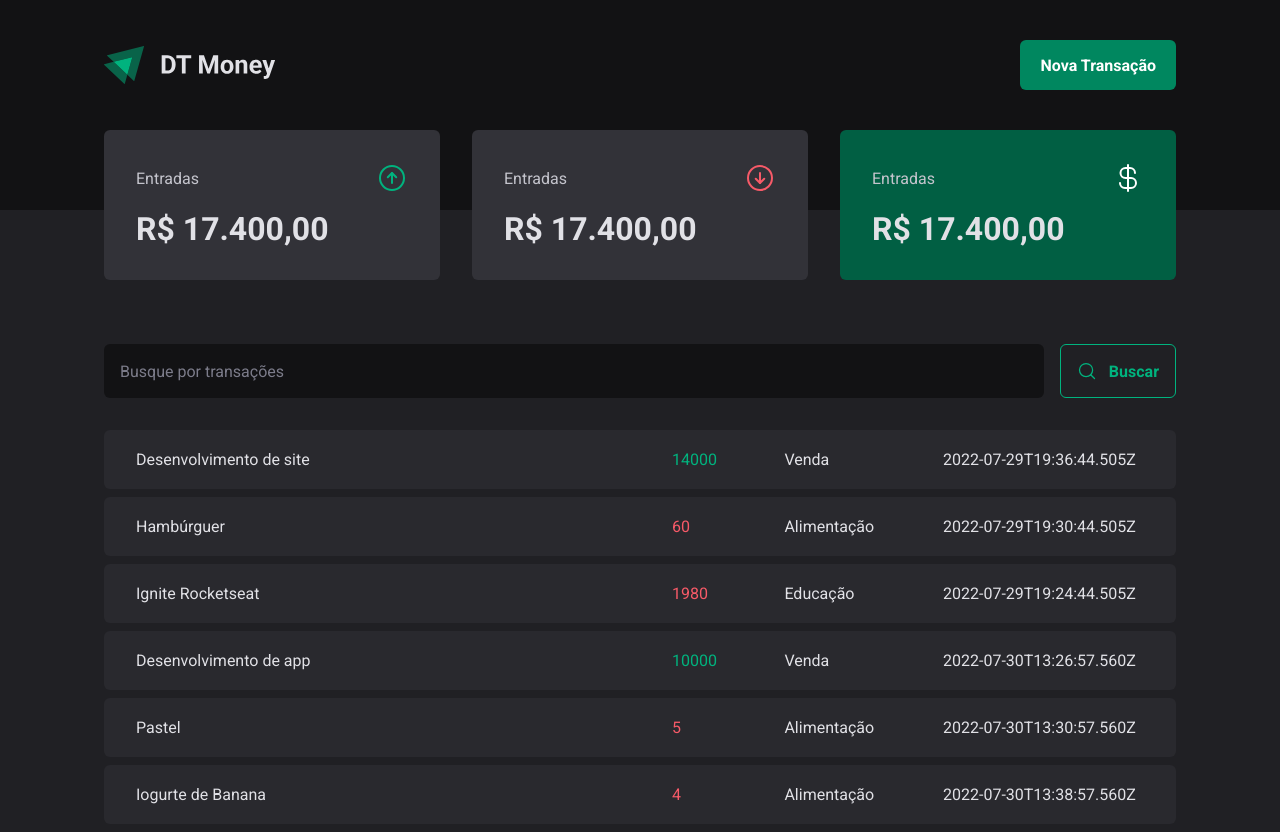
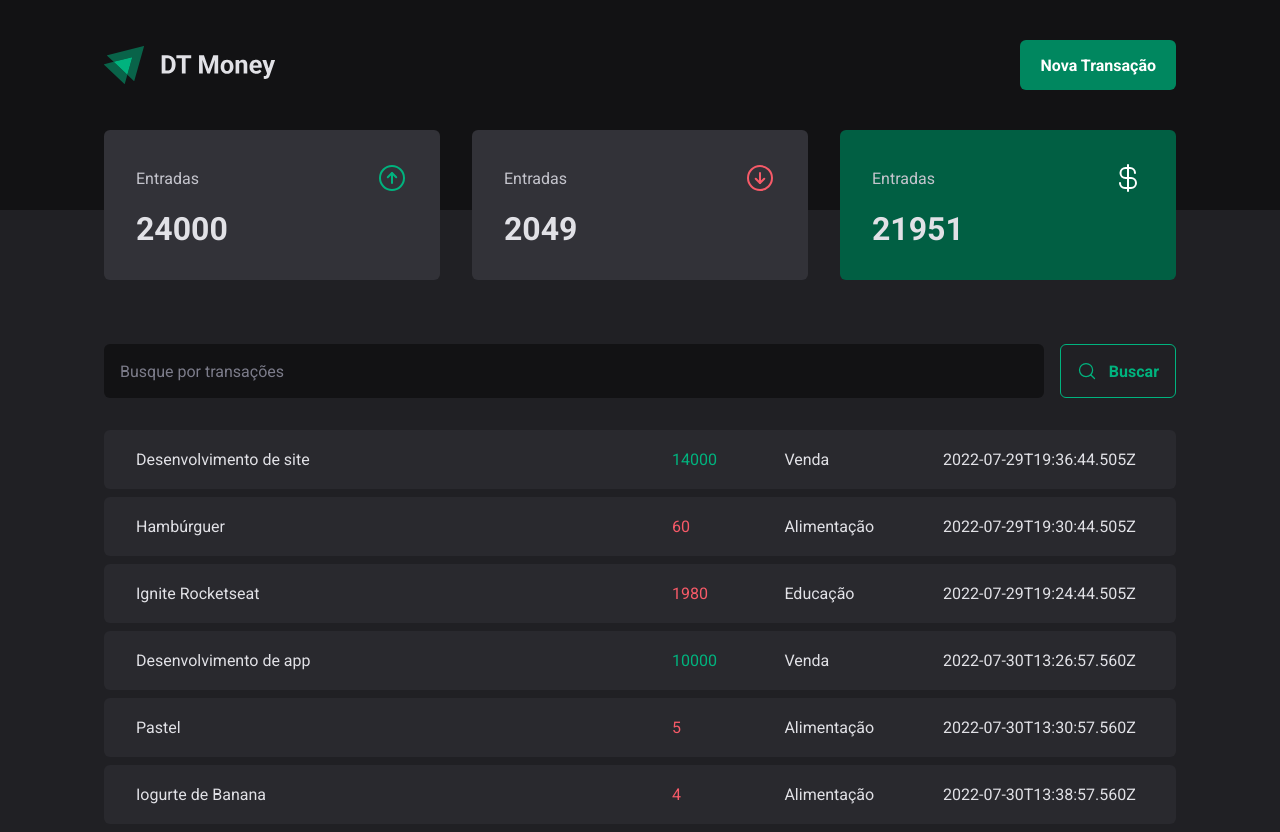
Before and after one commit to milena-mognon/dt-money, a React (Vite) app: page / in a window 1280 px wide. Built offline with nearby package versions, Linux system fonts and the light colour scheme; data requests are answered from the project's data file.

Commit message:
feat: summary

```diff
--- a/src/components/Summary/index.tsx
+++ b/src/components/Summary/index.tsx
@@ -1,7 +1,29 @@
 import { SummaryCard, SummaryContainer } from './styles';
 import { ArrowCircleUp, ArrowCircleDown, CurrencyDollar } from 'phosphor-react';
+import { useContext } from 'react';
+import { TransactionsContext } from '../../contexts/TransactionsContext';
 
 export function Summary() {
+  const { transactions } = useContext(TransactionsContext);
+
+  const summary = transactions.reduce(
+    (acc, transaction) => {
+      if (transaction.type === 'income') {
+        acc.income += transaction.price;
+        acc.total += transaction.price;
+      } else {
+        acc.outcome += transaction.price;
+        acc.total -= transaction.price;
+      }
+      return acc;
+    },
+    {
+      income: 0,
+      outcome: 0,
+      total: 0,
+    }
+  );
+
   return (
     <SummaryContainer>
       <SummaryCard>
@@ -10,7 +32,7 @@
           <ArrowCircleUp size={32} color="#00b37e" />
         </header>
 
-        <strong>R$ 17.400,00</strong>
+        <strong>{summary.income}</strong>
       </SummaryCard>
       <SummaryCard>
         <header>
@@ -18,7 +40,7 @@
           <ArrowCircleDown size={32} color="#f75a68" />
         </header>
 
-        <strong>R$ 17.400,00</strong>
+        <strong>{summary.outcome}</strong>
       </SummaryCard>
       <SummaryCard variant="green">
         <header>
@@ -26,7 +48,7 @@
           <CurrencyDollar size={32} color="#fff" />
         </header>
 
-        <strong>R$ 17.400,00</strong>
+        <strong>{summary.total}</strong>
       </SummaryCard>
     </SummaryContainer>
   );
```
